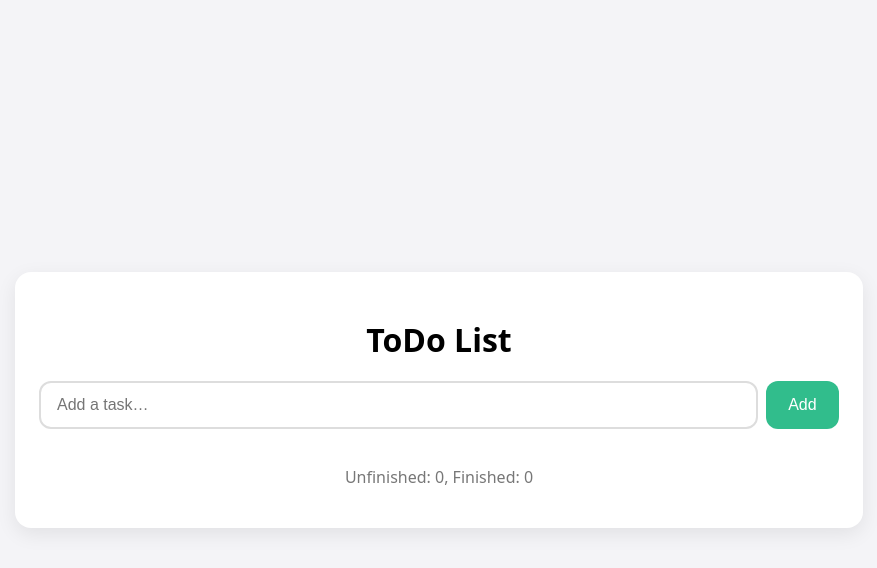
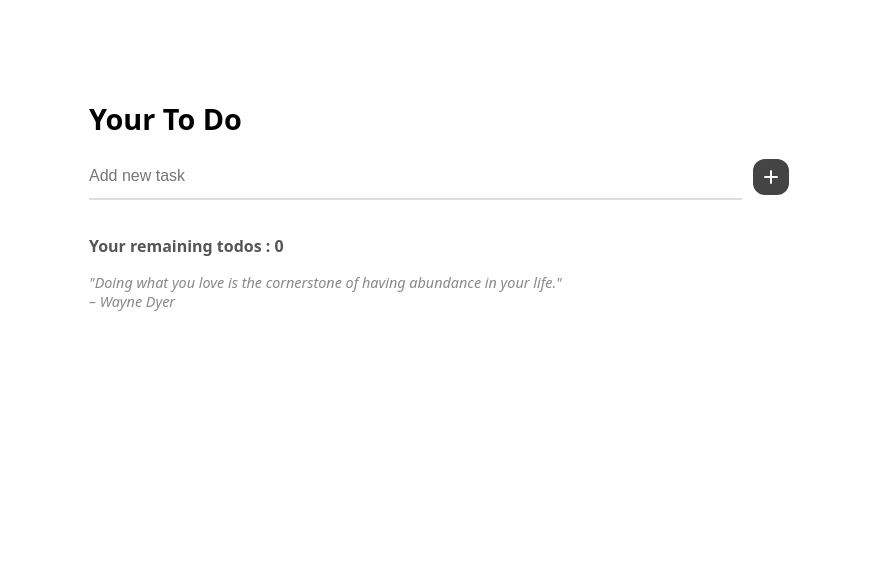
Before and after one commit to FIR3xd/todo-sveltekit, a SvelteKit app in the folder ToDo/: page / in a window 1280 px wide. Shown: the top 568 px of the page, without its empty margins (201-1078 px from the left). Built offline with nearby package versions, Linux system fonts and the light colour scheme.

Commit message:
Enhance ToDo app UI: updated layout, added Font Awesome, improved styling, updated task input/button.

```diff
--- a/ToDo/src/app.html
+++ b/ToDo/src/app.html
@@ -3,6 +3,7 @@
 	<head>
 		<meta charset="utf-8" />
 		<meta name="viewport" content="width=device-width, initial-scale=1" />
+        <link rel="stylesheet" href="https://cdnjs.cloudflare.com/ajax/libs/font-awesome/7.0.1/css/all.min.css" integrity="sha512-2SwdPD6INVrV/lHTZbO2nodKhrnDdJK9/kg2XD1r9uGqPo1cUbujc+IYdlYdEErWNu69gVcYgdxlmVmzTWnetw==" crossorigin="anonymous" referrerpolicy="no-referrer" />
 		%sveltekit.head%
 	</head>
 	<body data-sveltekit-preload-data="hover">
--- a/ToDo/src/routes/+page.svelte
+++ b/ToDo/src/routes/+page.svelte
@@ -11,7 +11,7 @@
 
     function addTodo() {
         if (!newTodo.trim()) return;
-        todos = [...todos, {text: newTodo, done: false}];
+        todos = [...todos, { text: newTodo, done: false }];
         newTodo = "";
         totalCount++;
     }
@@ -36,15 +36,15 @@
 </script>
 
 <div class="wrapper">
-    <h1>ToDo List</h1>
+    <h1>Your To Do</h1>
 
     <div class="input-row">
         <input
-                placeholder="Add a task…"
+                placeholder="Add new task"
                 bind:value={newTodo}
                 on:keydown={(e) => e.key === "Enter" && addTodo()}
         />
-        <button class="add-btn" on:click={addTodo}>Add</button>
+        <button class="rounded-btn" on:click={addTodo}><i class="fa-solid fa-plus"></i></button>
     </div>
 
     <ul class="todo-list">
@@ -63,7 +63,15 @@
             </li>
         {/each}
     </ul>
-    <p class="caption">Unfinished: {totalCount}, Finished: {doneCount}</p>
+
+    <p class="remaining">
+        Your remaining todos : {totalCount}
+    </p>
+
+    <p class="quote">
+        "Doing what you love is the cornerstone of having abundance in your life."
+        <br />– Wayne Dyer
+    </p>
 </div>
 
 <style>
@@ -72,99 +80,93 @@
         padding: 0;
         min-height: 100vh;
         font-family: system-ui, sans-serif;
-        background: #f4f4f7;
         display: flex;
         justify-content: center;
-        align-items: center;
+        align-items: flex-start;
     }
 
     .wrapper {
         width: 100%;
-        max-width: 800px;
-        padding: 1.5rem;
-        margin: 1.5rem;
+        max-width: 700px;
+        padding: 2rem 1.5rem;
+        margin-top: 3rem;
         background: white;
-        border-radius: 16px;
-        box-shadow: 0 6px 20px rgba(0, 0, 0, 0.08);
+        border-radius: 20px;
     }
 
     h1 {
-        text-align: center;
-        margin-bottom: 1.3rem;
+        margin-bottom: 1rem;
         font-weight: 700;
+        font-size: 1.8rem;
     }
 
-    /* Input row */
     .input-row {
         display: flex;
-        gap: 0.5rem;
+        align-items: center;
+        gap: 0.7rem;
+        margin-bottom: 1.2rem;
     }
 
     input {
         flex: 1;
-        padding: 0.8rem 1rem;
+        padding: 0.8rem 0rem;
         font-size: 1rem;
-        border: 2px solid #ddd;
-        border-radius: 12px;
+        border: none;
+        border-bottom: 2px solid #ddd;
         outline: none;
-        transition: border 0.2s;
+        transition: 0.2s;
     }
 
     input:focus {
-        border-color: #31bd8c; /* cute purple highlight */
+        border-color: #666;
     }
 
-    .add-btn {
-        padding: 0.8rem 1.4rem;
-        background: #31BD8CFF;
+    .rounded-btn {
+        width: 36px;
+        height: 36px;
+        border-radius: 12px;
+        border: none;
+        background: #444;
         color: white;
-        border: none;
-        border-radius: 12px;
         font-size: 1rem;
         cursor: pointer;
-        transition: background 0.2s, transform 0.1s;
+        display: flex;
+        justify-content: center;
+        align-items: center;
+        transition: 0.2s;
     }
 
-    .add-btn:hover {
-        background: #31BD8CFF;
+
+    .rounded-btn:hover {
+        background: #333;
     }
 
-    .add-btn:active {
-        transform: scale(0.97);
-    }
-
-    /* Todo items */
     .todo-list {
         list-style: none;
         padding: 0;
-        margin: 1.3rem 0 0;
         display: flex;
         flex-direction: column;
-        gap: 0.6rem;
+        gap: 0.8rem;
     }
 
     .todo {
-        background: #fafafa;
+        background: white;
+        border: 1px solid #ddd;
         padding: 0.9rem 1rem;
-        border-radius: 12px;
+        border-radius: 14px;
         display: flex;
         align-items: center;
         justify-content: space-between;
         gap: 1rem;
-        border: 1px solid #eaeaea;
     }
 
     label {
         display: flex;
         align-items: center;
         gap: 0.6rem;
-        flex: 1;
     }
 
-    .caption {
-        text-align: center;
-        color: #777;
-    }
+
 
     .done {
         text-decoration: line-through;
@@ -176,7 +178,7 @@
         border: none;
         font-size: 1.1rem;
         cursor: pointer;
-        color: #ff5e6c;
+        color: #c44;
         padding: 0.3rem 0.6rem;
         border-radius: 8px;
         transition: background 0.2s;
@@ -186,17 +188,33 @@
         background: rgba(255, 94, 108, 0.1);
     }
 
-    @media (max-width: 800px) {
-        .input-row {
-            flex-direction: column;
+    .remaining {
+        margin-top: 1rem;
+        font-weight: 600;
+        color: #555;
+    }
+
+    .quote {
+        margin-top: 0.5rem;
+        font-style: italic;
+        font-size: 0.9rem;
+        color: #888;
+    }
+
+    /* Responsive */
+    @media (max-width: 600px) {
+        .wrapper {
+            margin-top: 1rem;
+            padding: 1.2rem;
         }
 
-        .add-btn {
-            width: 100%;
+        .input-row {
+            gap: 0.5rem;
         }
 
-        .wrapper {
-            max-width: 100%;
+        .rounded-btn {
+            width: 36px;
+            height: 36px;
         }
     }
 </style>
```
